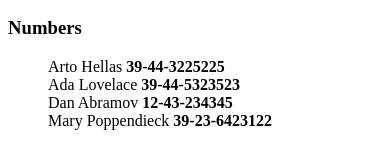
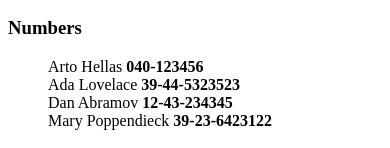
Before and after one commit to jbiloso/part2, a React (Vite) app in the folder Phonebook/: page / in a window 390 px wide. Shown: the part 212-360 px from the top of the page. Built offline with nearby package versions, Linux system fonts and the light colour scheme; data requests are answered from the project's data file.

Commit message:
Exercise 2.11: The Phonebook Step 6 - Move the initial state of the data to db.json, fetch it from the server usign axios library with effect hook;

```diff
--- /dev/null
+++ b/Phonebook/db.json
@@ -0,0 +1,24 @@
+{
+    "persons":[
+      {
+        "name": "Arto Hellas",
+        "number": "040-123456",
+        "id": "1"
+      },
+      {
+        "name": "Ada Lovelace",
+        "number": "39-44-5323523",
+        "id": "2"
+      },
+      {
+        "name": "Dan Abramov",
+        "number": "12-43-234345",
+        "id": "3"
+      },
+      {
+        "name": "Mary Poppendieck",
+        "number": "39-23-6423122",
+        "id": "4"
+      }
+    ]
+  }
--- a/Phonebook/package.json
+++ b/Phonebook/package.json
@@ -7,9 +7,11 @@
     "dev": "vite",
     "build": "vite build",
     "lint": "eslint .",
-    "preview": "vite preview"
+    "preview": "vite preview",
+    "server":"json-server -p 3001 db.json"
   },
   "dependencies": {
+    "axios": "^1.8.4",
     "react": "^19.0.0",
     "react-dom": "^19.0.0"
   },
@@ -22,6 +24,7 @@
     "eslint-plugin-react-hooks": "^5.1.0",
     "eslint-plugin-react-refresh": "^0.4.19",
     "globals": "^15.15.0",
+    "json-server": "^1.0.0-beta.3",
     "vite": "^6.2.0"
   }
 }
--- a/Phonebook/src/App.jsx
+++ b/Phonebook/src/App.jsx
@@ -1,19 +1,35 @@
-import { useState } from 'react'
+import { useState, useEffect } from 'react'
+import axios from 'axios'
 import Persons from './components/Persons'
 import FormAdd from './components/FormAdd'
 import SearchFilter from './components/SearchFilter'
 
 const App = () => {
-  const [persons, setPersons] = useState([
-    { id: 1, name: 'Arto Hellas', number:'39-44-3225225'},
-    { id: 2, name: 'Ada Lovelace', number: '39-44-5323523'},
-    { id: 3, name: 'Dan Abramov', number:'12-43-234345'},
-    { id: 4, name: 'Mary Poppendieck', number: '39-23-6423122'},
-  ])
+  // const [persons, setPersons] = useState([
+  //   { id: 1, name: 'Arto Hellas', number:'39-44-3225225'},
+  //   { id: 2, name: 'Ada Lovelace', number: '39-44-5323523'},
+  //   { id: 3, name: 'Dan Abramov', number:'12-43-234345'},
+  //   { id: 4, name: 'Mary Poppendieck', number: '39-23-6423122'},
+  // ])
+  const [persons, setPersons] = useState([])
 
   const [visiblePersons, setVisiblePersons] = useState(persons)
   const [searchName , setSearchName ] = useState('')
 
+  const hook = () => {
+    console.log('effect')
+    axios
+    .get('http://localhost:3001/persons')
+    .then(response => {
+      console.log('promise fulfilled')
+      setPersons(response.data)
+      // console.log('response.data is ', response.data)
+      // setVisiblePersons()
+      setVisiblePersons(response.data.filter((person)=> person.name.toLowerCase().includes(searchName.toLowerCase())))
+    })
+  }
+  useEffect(hook, [])
+  // console.log('render',persons.length, 'persons')
   return(
     <div>
       <h2>Phonebook</h2>
--- a/Phonebook/src/main.jsx
+++ b/Phonebook/src/main.jsx
@@ -1,5 +1,6 @@
 import { createRoot } from 'react-dom/client'
 import App from './App.jsx'
+
 
 createRoot(document.getElementById('root')).render(
     <App />
```
Also changed, not shown: 1 other file (tests, documents, lock files or other folders).
